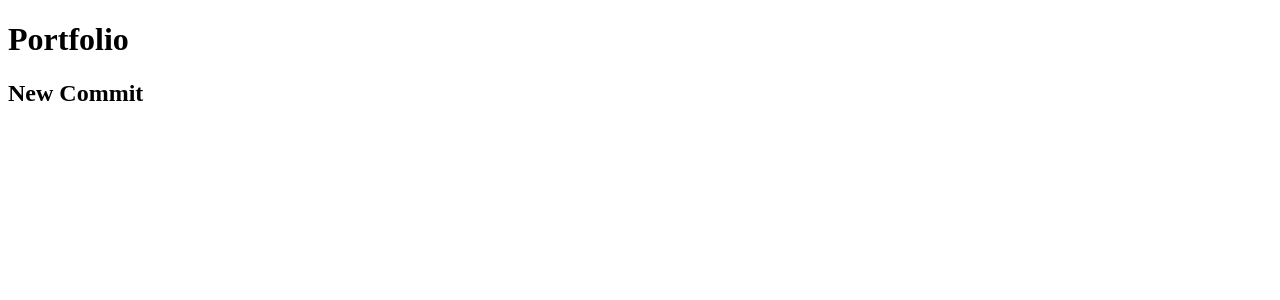
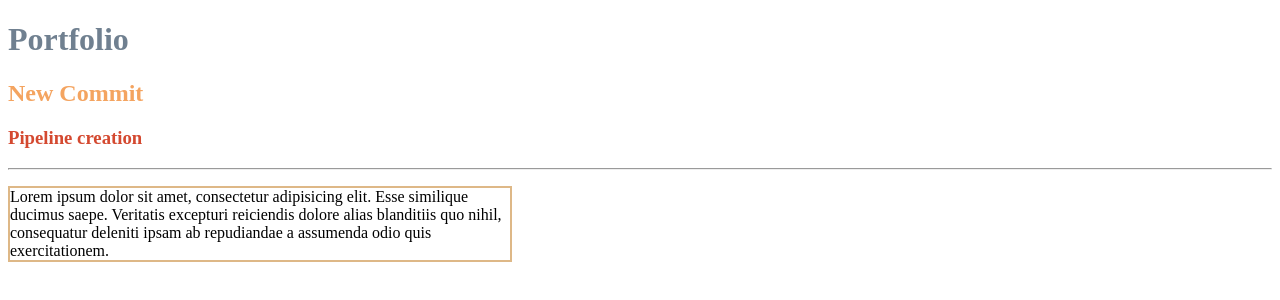
Before and after one commit to Tsubodai98/Portfolio-Website, a website: page index.html in a window 1280 px wide. Drawn offline with Linux system fonts and the light colour scheme.

Commit message:
Added node package manager, parcel, and created a scss ppipeline

```diff
--- a/index.html
+++ b/index.html
@@ -4,9 +4,18 @@
     <meta charset="UTF-8" />
     <meta name="viewport" content="width=device-width, initial-scale=1.0" />
     <title>Document</title>
+    <link rel="stylesheet" href="src/css/style.css" />
   </head>
   <body>
     <h1>Portfolio</h1>
     <h2>New Commit</h2>
+    <h3>Pipeline creation</h3>
+    <hr />
+    <p>
+      Lorem ipsum dolor sit amet, consectetur adipisicing elit. Esse similique
+      ducimus saepe. Veritatis excepturi reiciendis dolore alias blanditiis quo
+      nihil, consequatur deleniti ipsam ab repudiandae a assumenda odio quis
+      exercitationem.
+    </p>
   </body>
 </html>
--- /dev/null
+++ b/src/scss/style.scss
@@ -0,0 +1,16 @@
+h1 {
+  color: slategrey;
+}
+
+h2 {
+  color: sandybrown;
+}
+
+h3 {
+  color: rgb(212, 73, 48);
+}
+
+p {
+  border: 2px solid burlywood;
+  width: 500px;
+}
```
Also changed, not shown: package.json (+10 -3 lines), src/css/style.css (added), 2 other files.
